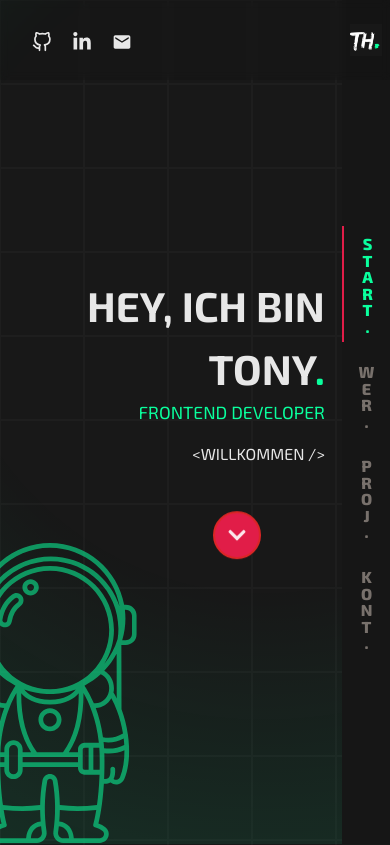
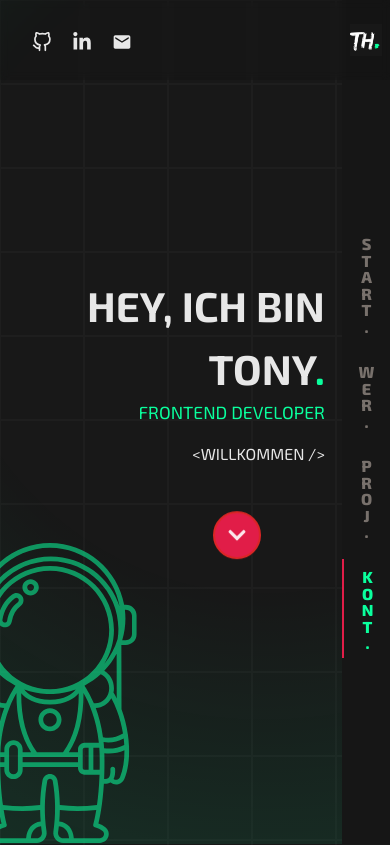
Before and after one commit to TonySN90/portfolio, a React (Vite) app: page / in a window 390 px wide. Shown: the top 845 px of the page. Built offline with nearby package versions, Linux system fonts and the light colour scheme.

Commit message:
fix Intersection-Observer bug, clear context

```diff
--- a/data/projectsData.ts
+++ b/data/projectsData.ts
@@ -35,13 +35,13 @@ export const projectsData = [
     name: "Traveltrack",
     techStack: ["Javascript", "React", "SCSS-Modules", "Context", "Supabase"],
     description:
-      "Lorem ipsum, dolor sit amet consectetur adipisicing elit. A quas illo animi quis similique veritatis sed, eos, natus travel. Lorem ipsum, dolor sit amet consectetur adipisicing elit. A quas illo animi quis similique veritatis sed, eos, natus travel Lorem ipsum, dolor sit amet consectetur adipisicing elit. A quas illo animi quis similique veritatis sed, eos, natus travel",
+      "Die Website Traveltrack bietet ein Tool zur Verfolgung von Reisen oder Ausflügen. Nutzer können ihre Reiseziele eingeben, Aktivitäten und Sehenswürdigkeiten hinzufügen und ihre Reisespots visualisieren. Das Ziel der Seite ist es, Reisenden zu helfen, ihre Abenteuer zu organisieren und den Überblick zu behalten. Die Benutzeroberfläche ist benutzerfreundlich gestaltet, um eine einfache Navigation zu ermöglichen.",
     github: "https://github.com/TonySN90/traveltrack",
     link: "https://traveltrack.netlify.app/",
     img: "TT.webp",
   },
   {
-    name: "WetterApp - PWA",
+    name: "Wetter- PWA",
     techStack: ["HTML", "SCSS", "Javascript"],
     description:
       "Eine Wetter-App darf in meinem Portfolio nicht fehlen. Diese App, die im ansprechenden Design gestaltet ist, nutzt die API von OpenWeather. Sie bietet Informationen über die aktuelle Wetterlage auch stündliche und 5-Tage-Vorhersagen sowie Informationen zur Luftqualität. Favoriten und das gewählte Theme werden im localStorage gespeichert.",
--- a/src/About/About.tsx
+++ b/src/About/About.tsx
@@ -5,9 +5,10 @@ import SubTitle from "../components/SubTitle";
 import { LuGithub } from "react-icons/lu";
 import GitHubCalendar from "react-github-calendar";
 import { ThemeInput } from "react-activity-calendar";
-import { useEffect, useRef, useState } from "react";
+import { useEffect, useState } from "react";
 import { useObserver } from "../contexts/ObserverContext";
 import { myTechStack } from "../../data/projectsData";
+import { useInView } from "react-intersection-observer";
 
 import AnimationShowElement from "../animations/AnimationShowElement";
 import AnimationHideBanner from "../animations/AnimationHideBanner";
@@ -21,8 +22,17 @@ function About() {
     dark: ["#0aff9d18", "#0aff9d47", "#0aff9d85", "#0aff9dba", "#0aff9d"],
   };
 
-  const { handleViewChange } = useObserver();
-  const aboutRef = useRef(null);
+  const { setInView } = useObserver();
+
+  const { ref: aboutStartRef, inView: aboutStartView } = useInView({});
+  const { ref: aboutEndRef, inView: aboutEndView } = useInView({
+    threshold: 1,
+  });
+
+  useEffect(() => {
+    aboutStartView && setInView("wer");
+    aboutEndView && setInView("wer");
+  }, [setInView, aboutStartView, aboutEndView]);
 
   useEffect(() => {
     const handleResize = () => {
@@ -33,7 +43,6 @@ function About() {
 
     windowWidth < 640 ? setShowText(false) : setShowText(true);
 
-    handleViewChange({ ref: aboutRef });
     setTimeout(() => {
       // UseRef unfortunately not usable
       const scrollContainer = document.querySelector(
@@ -47,11 +56,11 @@ function About() {
     return () => {
       window.removeEventListener("resize", handleResize);
     };
-  }, [handleViewChange, windowWidth]);
+  }, [windowWidth]);
 
   return (
     <section
-      ref={aboutRef}
+      // ref={aboutRef}
       className="relative flex justify-center items-center py-16
     snap-start sm:text-left w-[calc(100vw-3rem)] sm:w-[calc(100vw-4rem)]"
       id="wer"
@@ -68,7 +77,7 @@ function About() {
           <div className="z-30 flex flex-col gap-4 w-full md:w-[60%] bg-transparent pointer-events-none text-left text-lg">
             <div className="relative z-30 bg-transparent overflow-hidden">
               <AnimationShowElement>
-                <p className="bg-transparent">
+                <p ref={aboutStartRef} className="bg-transparent">
                   Ich bin Tony, geboren in Bergen und aufgewachsen auf Rügen,
                   lebe ich heute mit meiner wundervollen Familie in Schwerin.
                   Schon in meiner Jugend habe ich eine Leidenschaft für die
@@ -174,7 +183,7 @@ function About() {
                 <div className="bg-color_primary min-w-8 size-8 flex justify-center items-center rounded-full">
                   <LuGithub className="text-color_background size-5" />
                 </div>
-                <p>Contributions</p>
+                <p ref={aboutEndRef}>Contributions</p>
               </SubTitle>
 
               <div
--- a/src/Contact/Contact.tsx
+++ b/src/Contact/Contact.tsx
@@ -4,21 +4,26 @@ import Title from "../components/Title";
 import { FiGithub } from "react-icons/fi";
 import { FaLinkedinIn } from "react-icons/fa";
 import { useObserver } from "../contexts/ObserverContext";
-import { useEffect, useRef } from "react";
 import AnimationShowElement from "../animations/AnimationShowElement";
 import AnimationHideBanner from "../animations/AnimationHideBanner";
+import { useInView } from "react-intersection-observer";
+import { useEffect } from "react";
 
 function Contact() {
-  const { handleViewChange } = useObserver();
-  const contactRef = useRef(null);
+  const { setInView } = useObserver();
+
+  const { ref: contactStartRef, inView: contactStartView } = useInView({
+    threshold: 1,
+  });
 
   useEffect(() => {
-    handleViewChange({ ref: contactRef });
-  });
+    contactStartView && setInView("kont");
+  }, [contactStartView, setInView]);
+
   return (
     <section
       style={{ pointerEvents: "none" }}
-      ref={contactRef}
+      ref={contactStartRef}
       id="kont"
       className="relative h-[50vh] flex justify-center items-center py-16
     snap-start text-center w-[calc(100vw-3rem)] sm:w-[calc(100vw-4rem)]"
@@ -90,7 +95,7 @@ function Contact() {
           </AnimationShowElement>
           <AnimationHideBanner />
         </div>
-        <div className="h-[200px]"></div>
+        <div className="h-[300px]"></div>
       </SectionWrapper>
     </section>
   );
--- a/src/Home/Home.tsx
+++ b/src/Home/Home.tsx
@@ -1,20 +1,24 @@
-import { useEffect, useRef } from "react";
 import SectionWrapper from "../components/SectionWrapper";
 import Astronaut from "./Astronaut";
 import Hero from "./Hero";
 import { useObserver } from "../contexts/ObserverContext";
+import { useInView } from "react-intersection-observer";
+import { useEffect } from "react";
 
 function Home() {
-  const { handleViewChange } = useObserver();
-  const homeRef = useRef(null);
+  const { setInView } = useObserver();
+
+  const { ref, inView } = useInView({
+    threshold: 1,
+  });
 
   useEffect(() => {
-    handleViewChange({ ref: homeRef });
-  });
+    inView && setInView("start");
+  }, [inView, setInView]);
 
   return (
     <section
-      ref={homeRef}
+      ref={ref}
       className="relative h-screen flex justify-center items-center
       snap-start text-right sm:text-left w-[calc(100vw-3rem)] sm:w-[calc(100vw-4rem)]"
       id="start"
--- a/src/Projects/Projects.tsx
+++ b/src/Projects/Projects.tsx
@@ -4,25 +4,28 @@ import SubTitle from "../components/SubTitle";
 import Title from "../components/Title";
 import Project from "./Project";
 import { projectsData } from "../../data/projectsData";
-import { useEffect, useRef, useState } from "react";
+import { useEffect, useState } from "react";
 import { useObserver } from "../contexts/ObserverContext";
 import ProjectModal from "./ProjectModal";
 import AnimationShowElement from "../animations/AnimationShowElement";
 import AnimationHideBanner from "../animations/AnimationHideBanner";
+import { useInView } from "react-intersection-observer";
 
 function Projects() {
-  const { handleViewChange } = useObserver();
-  const projectsRef = useRef(null);
+  const { setInView, isMobile } = useObserver();
   const [currentProject, setCurrentProject] = useState("");
 
+  const { ref: projectStartRef, inView: projectStartView } = useInView({
+    threshold: isMobile ? 0.1 : 0.4,
+  });
+
   useEffect(() => {
-    handleViewChange({ ref: projectsRef });
-  });
+    projectStartView && setInView("proj");
+  }, [projectStartView, setInView]);
 
   return (
     <section
       style={{ pointerEvents: "none" }}
-      ref={projectsRef}
       id="proj"
       className="relative flex justify-center items-center py-16
     snap-start text-right sm:text-left w-[calc(100vw-3rem)] sm:w-[calc(100vw-4rem)]"
@@ -49,7 +52,10 @@ function Projects() {
             <AnimationHideBanner />
           </div>
 
-          <div className="flex flex-wrap gap-4 justify-between z-30 bg-transparent">
+          <div
+            ref={projectStartRef}
+            className="flex flex-wrap gap-4 justify-between z-30 bg-transparent"
+          >
             {projectsData.map((project) => (
               <Project
                 key={project.name}
--- a/src/contexts/ObserverContext.tsx
+++ b/src/contexts/ObserverContext.tsx
@@ -2,11 +2,11 @@ import { createContext, useContext, useEffect, useState } from "react";
 
 interface ObserverContextType {
   inView: string;
-  handleViewChange: ({ ref }: { ref: React.RefObject<HTMLElement> }) => void;
+  setInView: React.Dispatch<React.SetStateAction<string>>;
   modalOpen: boolean;
   openModal: () => void;
   closeModal: () => void;
-  // isMobile: boolean;
+  isMobile: boolean;
 }
 
 const ObserverContext = createContext<ObserverContextType | undefined>(
@@ -37,24 +37,16 @@ function ObserverProvider({ children }: { children: React.ReactNode }) {
     document.body.style.overflowY = "scroll";
   }
 
-  function handleViewChange({ ref }: { ref: React.RefObject<HTMLElement> }) {
-    const options = {
-      root: null, // viewport
-      threshold: isMobile ? 0.15 : 0.5, // trigger when 60% (desktop) or 20% (mobile) of the element is visible
-    };
-    const handleIntersection = (entries: IntersectionObserverEntry[]) => {
-      entries.forEach((entry) => {
-        if (entry.isIntersecting) setInView(entry.target.id);
-      });
-    };
-
-    const observer = new IntersectionObserver(handleIntersection, options);
-    if (ref.current) observer.observe(ref.current);
-  }
-
   return (
     <ObserverContext.Provider
-      value={{ inView, handleViewChange, modalOpen, openModal, closeModal }}
+      value={{
+        inView,
+        setInView,
+        isMobile,
+        modalOpen,
+        openModal,
+        closeModal,
+      }}
     >
       {children}
     </ObserverContext.Provider>
```
